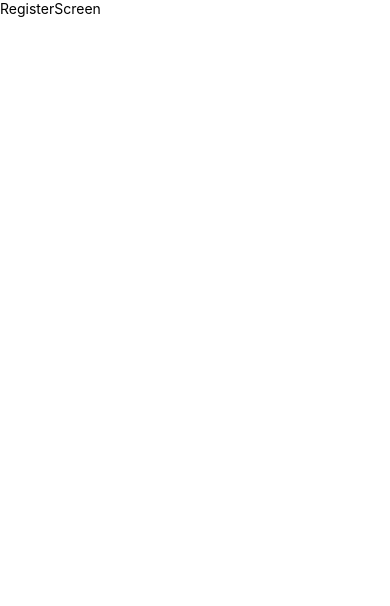
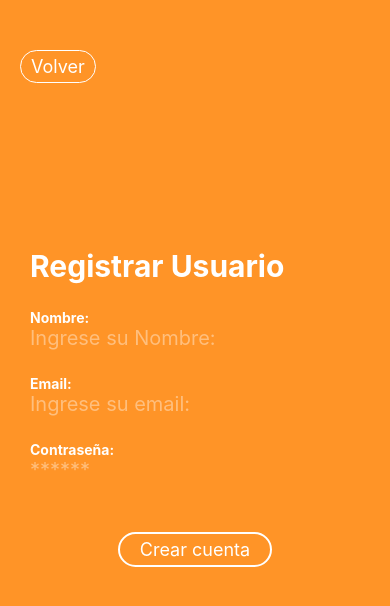
Before and after one commit to pipeta/FrontendWEB-MOVIL, a React Native app: screen /RegisterScreen in a window 390 px wide. Shown: the top 606 px of the page. Built offline with nearby package versions, Linux system fonts and the light colour scheme.

Commit message:
modified:   src/screens/RegisterScreen.tsx

```diff
--- a/src/screens/RegisterScreen.tsx
+++ b/src/screens/RegisterScreen.tsx
@@ -1,11 +1,125 @@
 import React from 'react'
-import { Text, View } from 'react-native'
+import { Keyboard, KeyboardAvoidingView, Platform, Text, TextInput, TouchableOpacity, View } from 'react-native'
+import { Background } from '../components/Background'
+import { loginStyles } from '../theme/loginTheme'
+import { useForm } from '../hooks/useForm'
+import { StackScreenProps } from '@react-navigation/stack'
 
-export const RegisterScreen = () => {
-  return (
-    <View>
+interface Props extends StackScreenProps<any,any>{}
 
-        <Text>RegisterScreen</Text>
-    </View>
-  )
+export const RegisterScreen = ({navigation}:Props) => {
+    const {email,name,password,onChange} = useForm({
+        email:'',
+        password:'',
+        name:''
+
+    })
+
+    const onRegister = () =>{
+        console.log({email,password,name})
+        Keyboard.dismiss();
+    }
+    return (
+        <>
+
+            <Background/>
+
+            <KeyboardAvoidingView
+            style={{flex:1}}
+            behavior={(Platform.OS === 'ios') ? 'padding': 'height'}
+            >
+
+                <View style={loginStyles.formContainer}>
+
+                    <Text style={ loginStyles.title}>Registrar Usuario</Text>
+
+
+                    <Text style={ loginStyles.label}>Nombre:</Text>
+                    <TextInput
+                                    placeholder="Ingrese su Nombre:"
+                                    placeholderTextColor="rgba(255,255,255,0.4)"
+
+                                    underlineColorAndroid="white"
+                                    style={[
+                                        loginStyles.inputField,
+                                        ( Platform.OS === 'ios' ) && loginStyles.inputFieldIOS
+                                    ]}
+                                    selectionColor="white"
+
+                                    onChangeText={(value)=> onChange(value,'email')}
+                                    value={email}
+                                    onSubmitEditing={onRegister}
+                                    autoCapitalize="words"
+                                    autoCorrect={ false }
+                                />
+
+                    <Text style={ loginStyles.label}>Email:</Text>
+                    <TextInput
+                                    placeholder="Ingrese su email:"
+                                    placeholderTextColor="rgba(255,255,255,0.4)"
+                                    keyboardType="email-address"
+                                    underlineColorAndroid="white"
+                                    style={[
+                                        loginStyles.inputField,
+                                        ( Platform.OS === 'ios' ) && loginStyles.inputFieldIOS
+                                    ]}
+                                    selectionColor="white"
+
+                                    onChangeText={(value)=> onChange(value,'email')}
+                                    value={email}
+                                    onSubmitEditing={onRegister}
+                                    autoCapitalize="none"
+                                    autoCorrect={ false }
+                                />
+
+
+                    <Text style={ loginStyles.label }>Contraseña:</Text>
+                    <TextInput
+                        placeholder="******"
+                        placeholderTextColor="rgba(255,255,255,0.4)"
+                        underlineColorAndroid="white"
+                        secureTextEntry
+                        style={[
+                            loginStyles.inputField,
+                            ( Platform.OS === 'ios' ) && loginStyles.inputFieldIOS
+                        ]}
+                        selectionColor="white"
+
+                        onChangeText={(value)=> onChange(value,'password')}
+                        value={password}
+                        onSubmitEditing={onRegister}
+                        autoCapitalize="none"
+                        autoCorrect={ false }
+                        />
+
+                    <View style={loginStyles.buttonContainer}>
+                        <TouchableOpacity
+                            activeOpacity={0.8}
+                            style={loginStyles.button}
+                            onPress={onRegister}
+                            >
+                            <Text style={loginStyles.buttonText}>Crear cuenta</Text>
+
+
+                        </TouchableOpacity>
+
+
+                    </View>
+
+                    <TouchableOpacity
+                        onPress={() => navigation.replace('LoginScreen')}
+                        activeOpacity={0.8}
+                        style={loginStyles.buttonReturn }
+
+
+                        >
+                            <Text style={loginStyles.buttonText}>Volver</Text>
+
+                    </TouchableOpacity>
+
+                </View>
+
+            </KeyboardAvoidingView>
+        </>
+      )
 }
```
